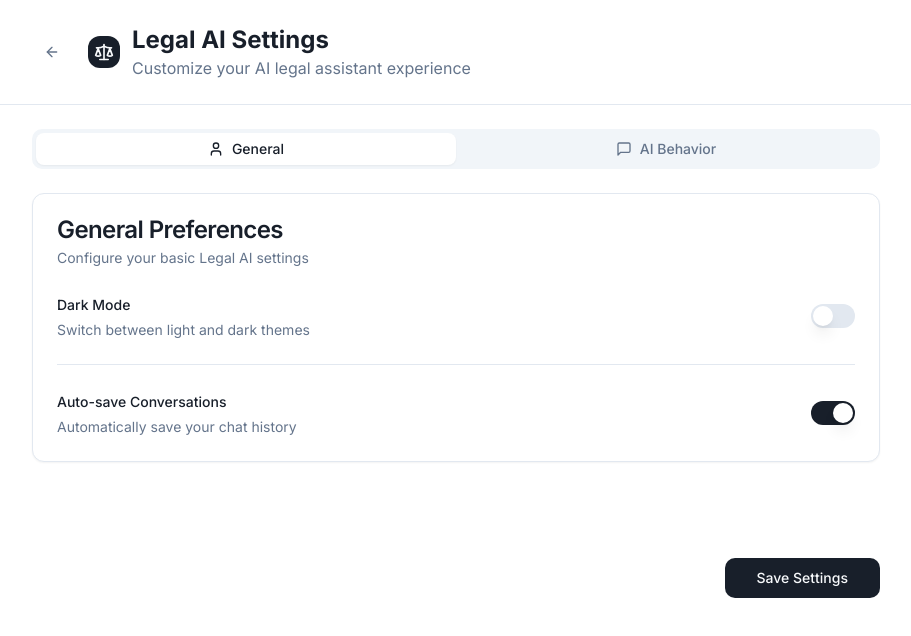
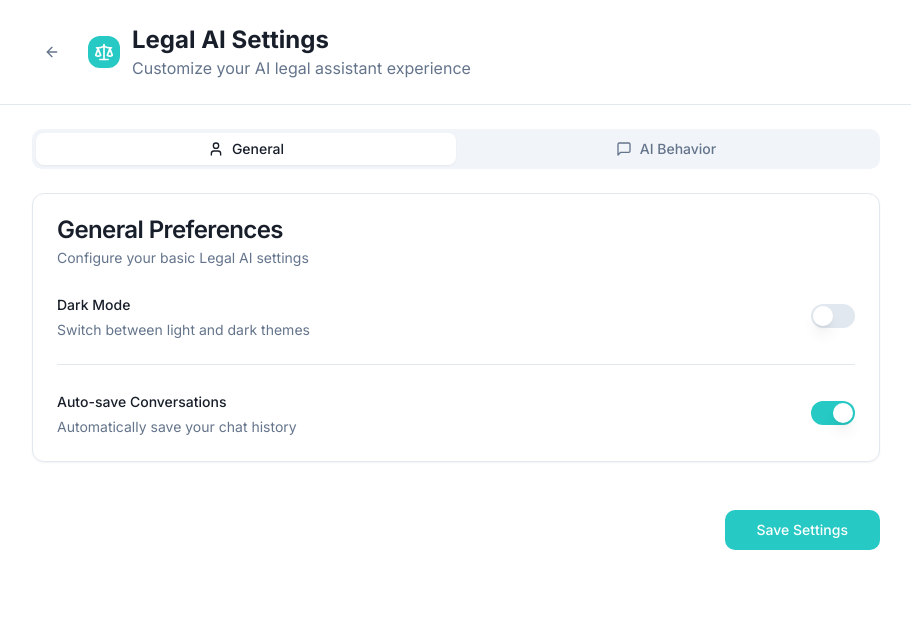
Before and after one commit to Shivpatel1002/sgp-frontend, a React (Vite) app: page /legal-ai-settings in a window 1280 px wide. Shown: the top 636 px of the page, without its empty margins (184-1095 px from the left). Built offline with nearby package versions, Linux system fonts and the light colour scheme.

Commit message:
Fix Legal AI settings colors
Update the Legal AI settings page to match the home page color scheme for the logo, Save button, and select on/off colors in both General and Behavior sections. Also, adjust the Save Changes button's appearance.

```diff
--- a/src/pages/LegalAISettings.tsx
+++ b/src/pages/LegalAISettings.tsx
@@ -44,8 +44,8 @@ const LegalAISettings = () => {
               </Button>
             </Link>
             <div className="flex items-center gap-3">
-              <div className="w-8 h-8 bg-primary rounded-lg flex items-center justify-center">
-                <Scale className="h-5 w-5 text-primary-foreground" />
+              <div className="w-8 h-8 bg-teal rounded-lg flex items-center justify-center">
+                <Scale className="h-5 w-5 text-white" />
               </div>
               <div>
                 <h1 className="text-2xl font-bold text-foreground">Legal AI Settings</h1>
@@ -86,9 +86,10 @@ const LegalAISettings = () => {
                       Switch between light and dark themes
                     </p>
                   </div>
-                  <Switch
+                   <Switch
                     checked={settings.darkMode}
                     onCheckedChange={(checked) => handleSettingChange('darkMode', checked)}
+                    className="data-[state=checked]:bg-teal"
                   />
                 </div>
 
@@ -101,9 +102,10 @@ const LegalAISettings = () => {
                       Automatically save your chat history
                     </p>
                   </div>
-                  <Switch
+                   <Switch
                     checked={settings.autoSave}
                     onCheckedChange={(checked) => handleSettingChange('autoSave', checked)}
+                    className="data-[state=checked]:bg-teal"
                   />
                 </div>
               </CardContent>
@@ -152,8 +154,8 @@ const LegalAISettings = () => {
         </Tabs>
 
         {/* Save Button */}
-        <div className="flex justify-end pt-12 mt-12">
-          <Button onClick={handleSave} className="px-8 py-2">
+        <div className="flex justify-end pt-6 mt-6">
+          <Button onClick={handleSave} className="bg-teal hover:bg-teal-light text-white px-8 py-2">
             Save Settings
           </Button>
         </div>
```
